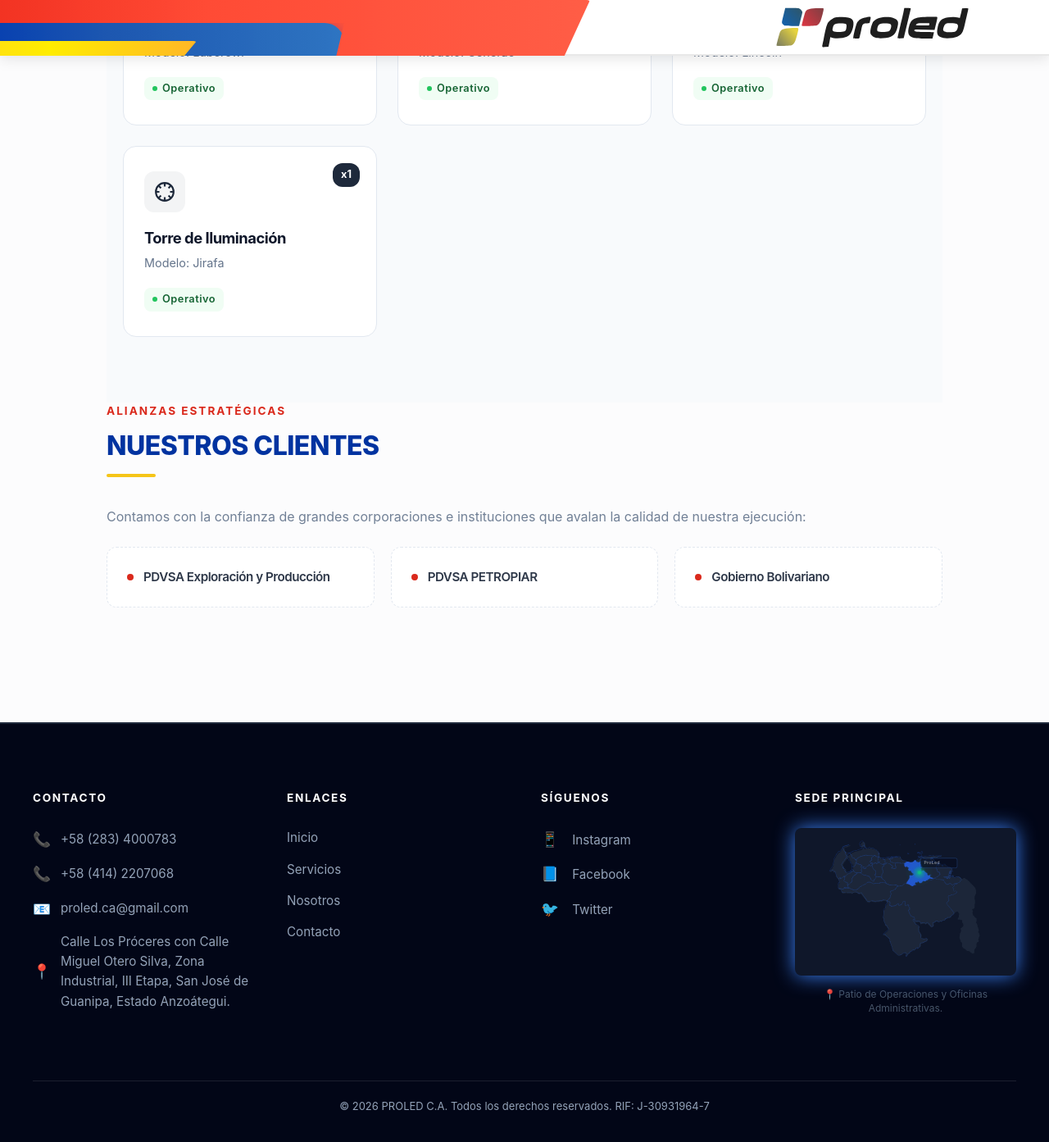
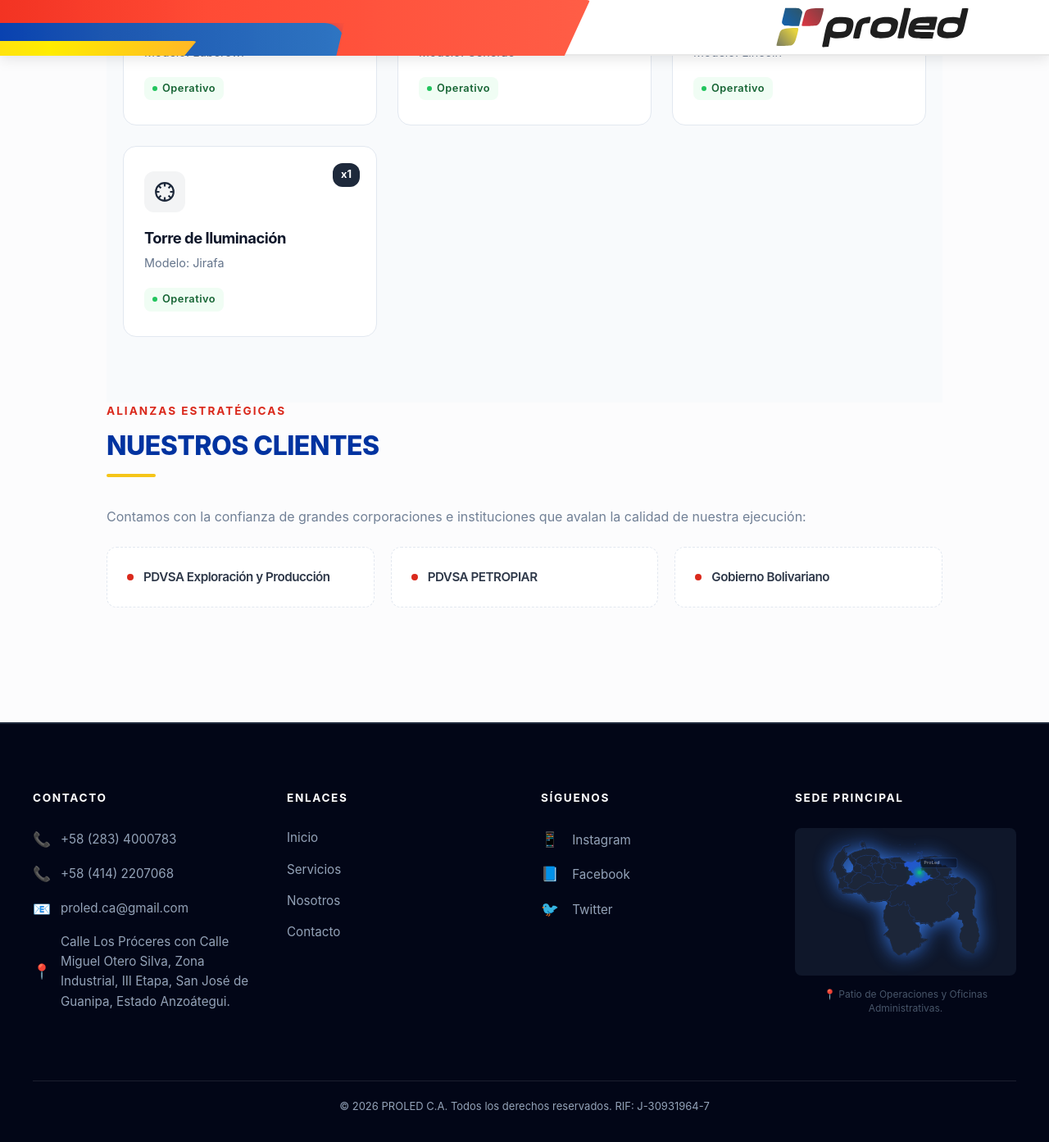
Before and after one commit to ing-nestorgomez/belorp, a Jekyll site: the page built from index.html, in a window 1280 px wide and 1400 px high, scrolled down 4808 px. Shown: the top 1393 px of the window at 82% size. Built offline with Jekyll 4.4.1, drawn with Linux system fonts in a browser that asks for light colours.

Commit message:
Add drop shadow to layer-country class
Added drop shadow effect to the layer-country class.

```diff
--- a/assets/css/styles.css
+++ b/assets/css/styles.css
@@ -898,7 +898,6 @@
   overflow: hidden;
   border-radius: 8px;
   background-color: #0f172a; /* Fondo oscuro del recuadro */
-  filter: drop-shadow(0 0 12px #3b82f6); /* Resplandor azul neon a tu mapa */
 }
 
 /* Regla general para las capas de imágenes */
@@ -916,6 +915,7 @@
 .layer-country {
   opacity: 0.9;
   transform: scale(1);
+   filter: drop-shadow(0 0 12px #3b82f6); /* Resplandor azul neon a tu mapa */
 }
 
 /* Capa 2: Anzoátegui empieza sutil o integrado */
```
